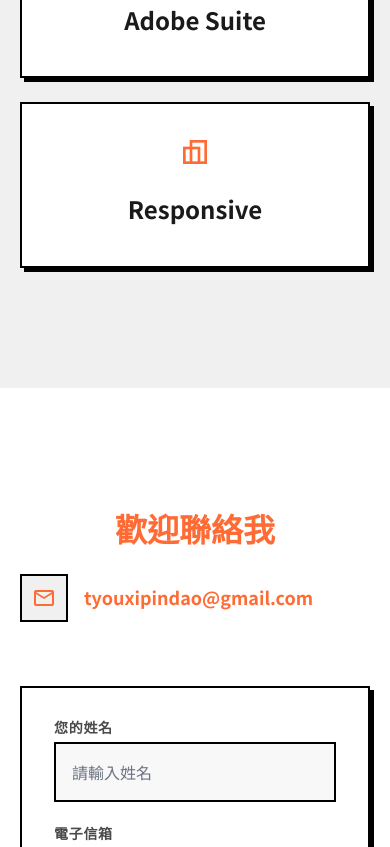
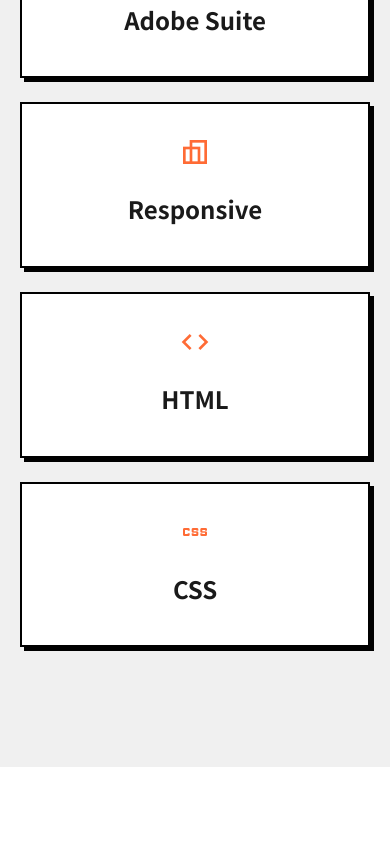
Before and after one commit to Kevin42127/uidesigner, a plain HTML site: page index.html in a window 390 px wide. Shown: the part 8228-9075 px from the top of the page. Drawn offline with nearby package versions, Linux system fonts and the light colour scheme.

Commit message:
更新技能區：添加 HTML、CSS 卡片，將「專業技能」改為「技能」，桌面端網格改為 3 列

```diff
--- a/index.html
+++ b/index.html
@@ -176,7 +176,7 @@
 <a class="text-on-surface-variant px-4 py-2 border-2 border-black font-body-md text-body-md transition-all hover:bg-primary hover:text-on-primary hover:translate-x-1 hover:-translate-y-1 hover:shadow-lg" href="#" onclick="window.scrollTo({top: 0, behavior: 'smooth'}); return false;">首頁</a>
 <a class="text-on-surface-variant px-4 py-2 border-2 border-black font-body-md text-body-md transition-all hover:bg-primary hover:text-on-primary hover:translate-x-1 hover:-translate-y-1 hover:shadow-lg" href="#about">關於我</a>
 <a class="text-on-surface-variant px-4 py-2 border-2 border-black font-body-md text-body-md transition-all hover:bg-primary hover:text-on-primary hover:translate-x-1 hover:-translate-y-1 hover:shadow-lg" href="#experience">經歷</a>
-<a class="text-on-surface-variant px-4 py-2 border-2 border-black font-body-md text-body-md transition-all hover:bg-primary hover:text-on-primary hover:translate-x-1 hover:-translate-y-1 hover:shadow-lg" href="#skills">專業技能</a>
+<a class="text-on-surface-variant px-4 py-2 border-2 border-black font-body-md text-body-md transition-all hover:bg-primary hover:text-on-primary hover:translate-x-1 hover:-translate-y-1 hover:shadow-lg" href="#skills">技能</a>
 <a class="text-on-surface-variant px-4 py-2 border-2 border-black font-body-md text-body-md transition-all hover:bg-primary hover:text-on-primary hover:translate-x-1 hover:-translate-y-1 hover:shadow-lg" href="#contact">聯絡我</a>
 </nav>
 </header>
@@ -434,9 +434,9 @@
 <section class="bg-surface-container py-section-gap" id="skills">
 <div class="max-w-[1200px] mx-auto px-margin-mobile md:px-margin-desktop">
 <div class="text-center mb-16">
-<h2 class="font-headline-lg text-headline-lg text-primary mb-4">專業技能</h2>
+<h2 class="font-headline-lg text-headline-lg text-primary mb-4">技能</h2>
 </div>
-<div class="grid grid-cols-1 sm:grid-cols-2 lg:grid-cols-4 gap-6">
+<div class="grid grid-cols-1 sm:grid-cols-2 lg:grid-cols-3 gap-6">
 <!-- Skill Card -->
 <div class="bg-surface p-8 border-2 border-black flex flex-col items-center text-center neo-shadow">
 <span class="material-symbols-outlined text-primary text-[32px] mb-6">palette</span>
@@ -453,6 +453,14 @@
 <div class="bg-surface p-8 border-2 border-black flex flex-col items-center text-center neo-shadow">
 <span class="material-symbols-outlined text-primary text-[32px] mb-6">responsive_layout</span>
 <h3 class="font-headline-md text-headline-md mb-2">Responsive</h3>
+</div>
+<div class="bg-surface p-8 border-2 border-black flex flex-col items-center text-center neo-shadow">
+<span class="material-symbols-outlined text-primary text-[32px] mb-6">code</span>
+<h3 class="font-headline-md text-headline-md mb-2">HTML</h3>
+</div>
+<div class="bg-surface p-8 border-2 border-black flex flex-col items-center text-center neo-shadow">
+<span class="material-symbols-outlined text-primary text-[32px] mb-6">css</span>
+<h3 class="font-headline-md text-headline-md mb-2">CSS</h3>
 </div>
 </div>
 </div>
```
